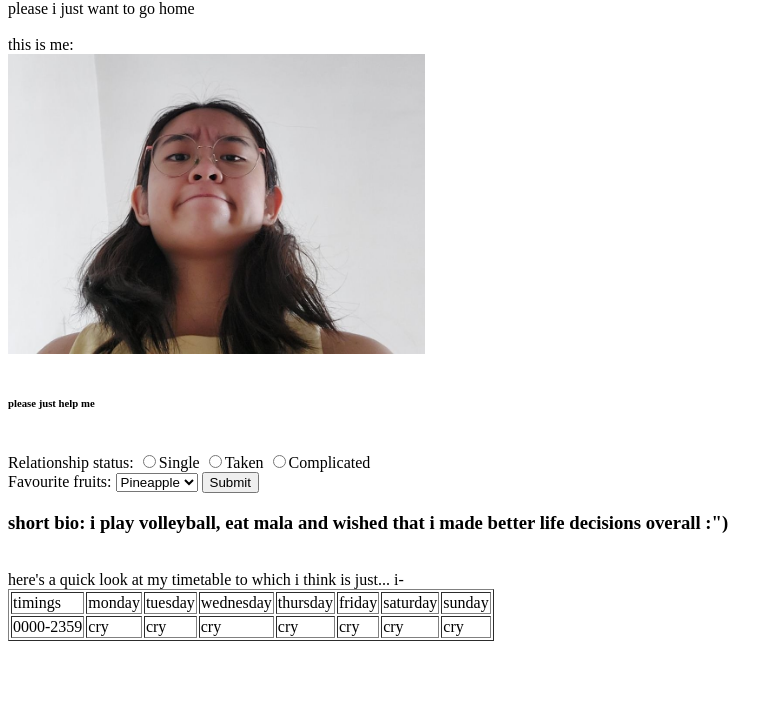
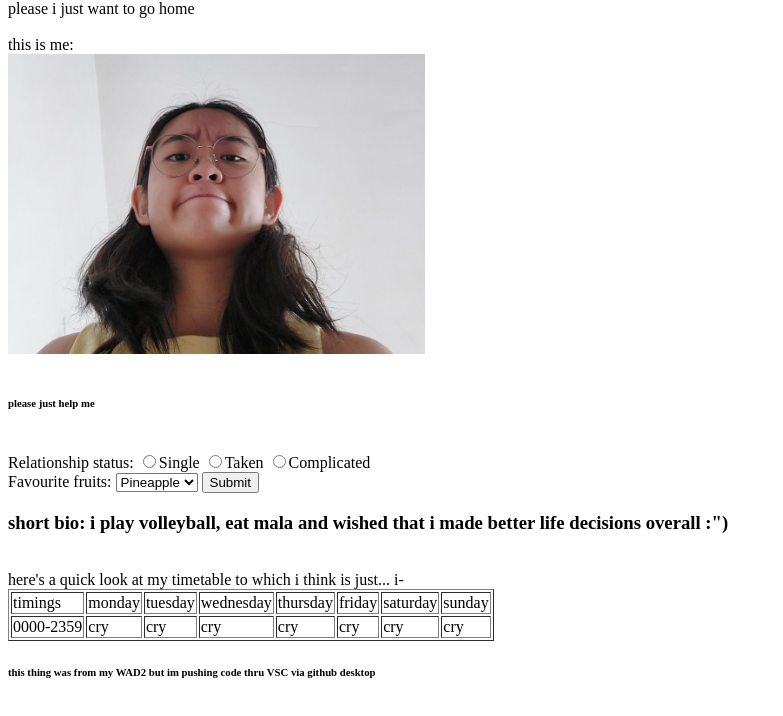
Before and after one commit to regineshalom/regineshalom.github.io, a plain HTML site: page index.html in a window 1280 px wide. Shown: the part 66-782 px from the top of the page, without its empty margins (0-783 px from the left). Drawn offline with Linux system fonts and the light colour scheme.

Commit message:
Update index.html

```diff
--- a/index.html
+++ b/index.html
@@ -42,4 +42,5 @@ Favourite fruits:
     </tr>
   </table>
   </form>
+  <h6>this thing was from my WAD2 but im pushing code thru VSC via github desktop</h6>
   </body>
```
